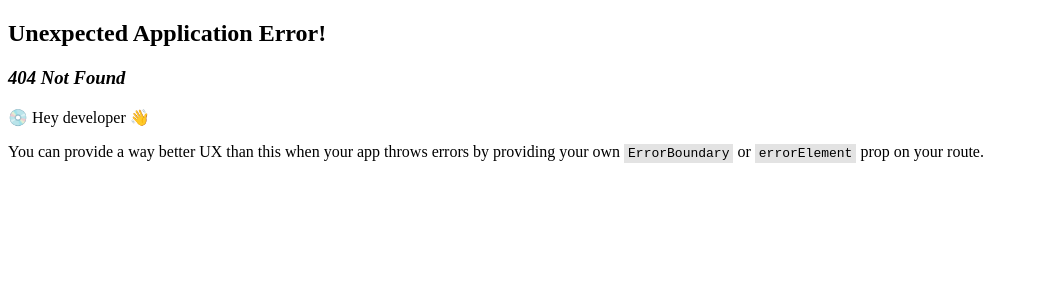
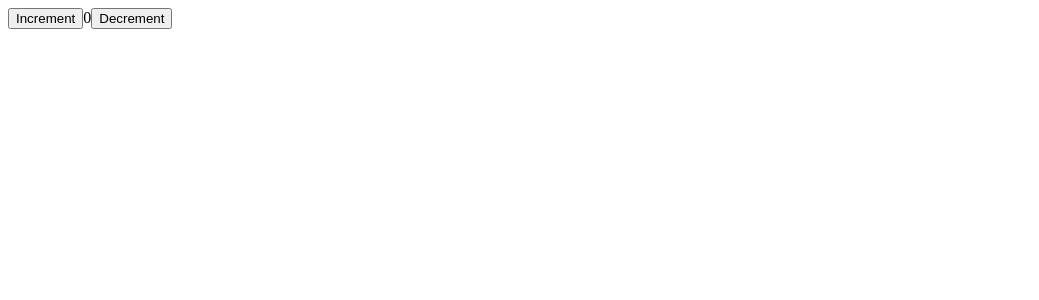
Before and after one commit to amanda-a-reis/cinemenu, a React (Vite) app: page /counter in a window 1280 px wide. Before the commit this address had no page. Shown: the top 300 px of the page, without its empty margins (0-1039 px from the left). Built offline with nearby package versions, Linux system fonts and the light colour scheme.

Commit message:
chore: install redux & redux toolkit & configure it

```diff
--- a/package.json
+++ b/package.json
@@ -10,8 +10,10 @@
     "preview": "vite preview"
   },
   "dependencies": {
+    "@reduxjs/toolkit": "^1.9.5",
     "react": "^18.2.0",
     "react-dom": "^18.2.0",
+    "react-redux": "^8.1.2",
     "react-router-dom": "^6.15.0",
     "styled-components": "^6.0.7"
   },
--- a/src/App.tsx
+++ b/src/App.tsx
@@ -1,7 +1,14 @@
+import { Provider } from "react-redux";
+
+import { store } from "@/redux/config/store.ts";
 import Routes from "@/routes/Routes";
 
 function App() {
-  return <Routes />;
+  return (
+    <Provider store={store}>
+      <Routes />
+    </Provider>
+  );
 }
 
 export default App;
--- /dev/null
+++ b/src/pages/Counter.tsx
@@ -0,0 +1,27 @@
+import { useAppSelector, useAppDispatch } from "@/redux/config/hooks";
+import { decrement, increment } from "@/redux/counter/counterSlice";
+
+export function Counter() {
+  const count = useAppSelector((state) => state.counter.value);
+  const dispatch = useAppDispatch();
+
+  return (
+    <div>
+      <div>
+        <button
+          aria-label="Increment value"
+          onClick={() => dispatch(increment())}
+        >
+          Increment
+        </button>
+        <span>{count}</span>
+        <button
+          aria-label="Decrement value"
+          onClick={() => dispatch(decrement())}
+        >
+          Decrement
+        </button>
+      </div>
+    </div>
+  );
+}
--- /dev/null
+++ b/src/redux/config/hooks.ts
@@ -0,0 +1,6 @@
+import { TypedUseSelectorHook, useDispatch, useSelector } from "react-redux";
+import type { RootState, AppDispatch } from "@/redux/config/store";
+
+// Use throughout your app instead of plain `useDispatch` and `useSelector`
+export const useAppDispatch: () => AppDispatch = useDispatch;
+export const useAppSelector: TypedUseSelectorHook<RootState> = useSelector;
--- /dev/null
+++ b/src/redux/config/store.ts
@@ -0,0 +1,13 @@
+import { configureStore } from '@reduxjs/toolkit'
+import counterReducer from '@/redux/counter/counterSlice'
+
+export const store = configureStore({
+  reducer: {
+    counter: counterReducer,
+  },
+})
+
+// Infer the `RootState` and `AppDispatch` types from the store itself
+export type RootState = ReturnType<typeof store.getState>
+// Inferred type: {posts: PostsState, comments: CommentsState, users: UsersState}
+export type AppDispatch = typeof store.dispatch
--- /dev/null
+++ b/src/redux/counter/counterSlice.ts
@@ -0,0 +1,29 @@
+import { createSlice } from '@reduxjs/toolkit'
+
+export const counterSlice = createSlice({
+  name: 'counter',
+  initialState: {
+    value: 0,
+  },
+  reducers: {
+    increment: (state) => {
+      // Redux Toolkit allows us to write "mutating" logic in reducers. It
+      // doesn't actually mutate the state because it uses the Immer library,
+      // which detects changes to a "draft state" and produces a brand new
+      // immutable state based off those changes.
+      // Also, no return statement is required from these functions.
+      state.value += 1
+    },
+    decrement: (state) => {
+      state.value -= 1
+    },
+    incrementByAmount: (state, action) => {
+      state.value += action.payload
+    },
+  },
+})
+
+// Action creators are generated for each case reducer function
+export const { increment, decrement, incrementByAmount } = counterSlice.actions
+
+export default counterSlice.reducer
```
Also changed, not shown: src/routes/Routes.tsx (+6 -1 lines), 1 other file (tests, documents, lock files or other folders).
